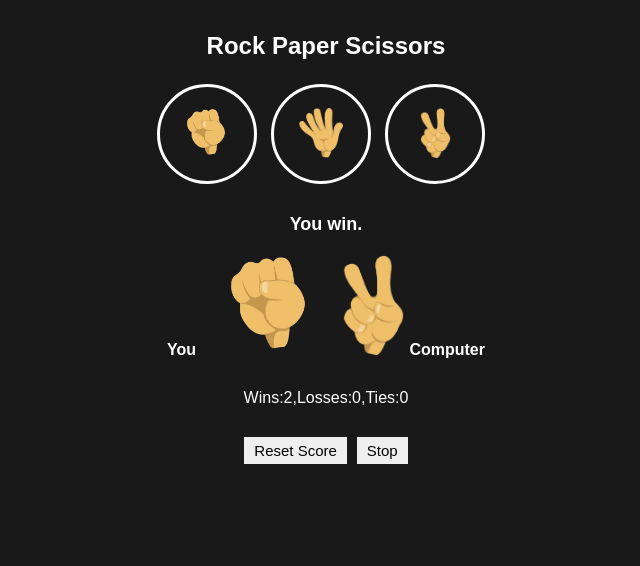
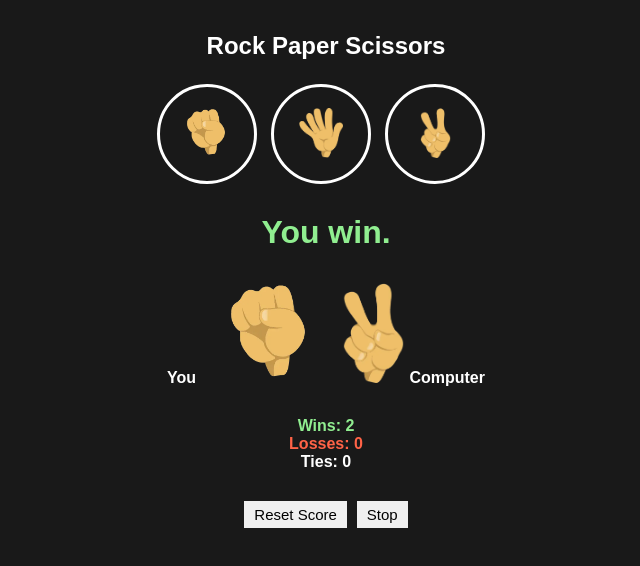
Before and after one commit to coder-abhijeet/Rock-Paper-Scissors-Game, a plain HTML site: page index.html in a window 1280 px wide. Both pictures are taken after a click on the button "Auto Play". Shown: the whole page, without its empty margins (314-954 px from the left). Drawn offline with Linux system fonts and the light colour scheme.

Commit message:
changed text colors

```diff
--- a/script.js
+++ b/script.js
@@ -130,17 +130,23 @@ function playGame(playerMove){
 localStorage.setItem('score',JSON.stringify(score));
 updateScore();
 
-document.querySelector('.js-result').innerHTML=`${result}`;
+const resultElement = document.querySelector('.js-result');
+resultElement.innerHTML = `${result}`;
+resultElement.style.color = result === 'You win.' ? 'lightgreen' : result === 'You lose.' ? 'tomato' : 'white';
 
 document.querySelector('.js-move').innerHTML=`You
 <img src="Images/${playerMove}-image.webp" class="move-icon1"> <img src="Images/${computerMove}-image.webp" class="move-icon1"> Computer`;
 
 }
 
-function updateScore(){
-document.querySelector('.js-score')
-.innerHTML=`Wins:${score.wins},Losses:${score.losses},Ties:${score.ties}`;
+function updateScore() {
+    const scoreElement = document.querySelector('.js-score');
+    scoreElement.innerHTML = `
+        <span style="color: lightgreen;">Wins: ${score.wins}</span>
+        <span style="color: tomato;">Losses: ${score.losses}</span>
+        Ties: ${score.ties}`;
 }
+
 function pickComputerMove(){
 const randomNumber=Math.random();
 let computerMove='';
--- a/style.css
+++ b/style.css
@@ -23,13 +23,17 @@ body{
     cursor: pointer;
 }
 .result{
-    font-size: large;
+    font-size: 2rem;
     font-weight: bold;
     margin-top: 30px;
     text-align: center;
 }
 .score{
+    display: flex;
+    font-weight: bold;
     text-align: center;
+    justify-content: center;
+    flex-direction: column;
     margin-top: 30px;
     margin-bottom: 30px;
 }
@@ -50,6 +54,7 @@ body{
     font-family: Arial, Helvetica, sans-serif;
     border-radius: 0px;
     border-style: none;
+    cursor: pointer;
 }
 
 .container{
@@ -64,6 +69,7 @@ body{
     font-family: Arial, Helvetica, sans-serif;
     border-radius: 0px;
     border-style: none;
+    cursor: pointer;
 }
 .buttons{
     display: flex;
```
